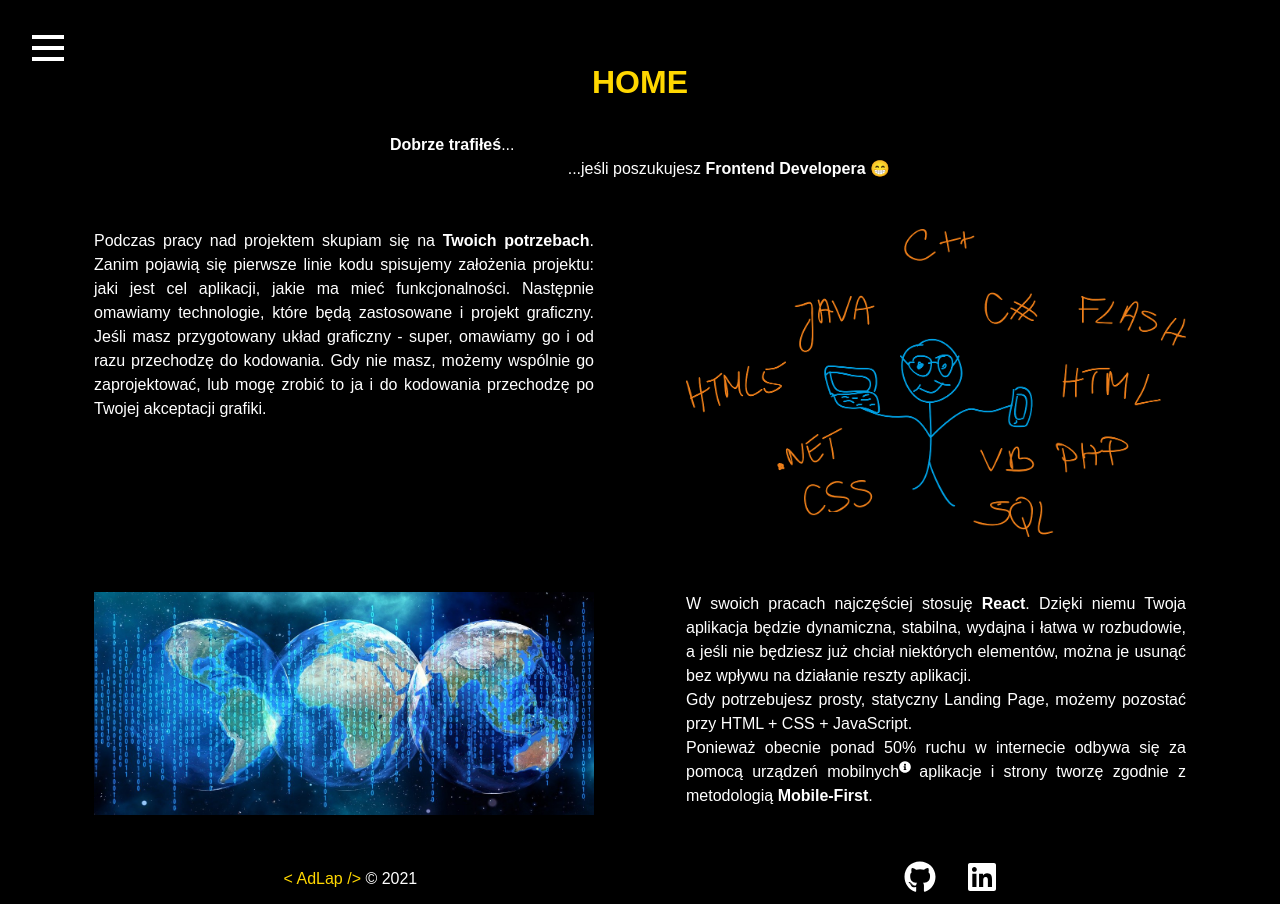
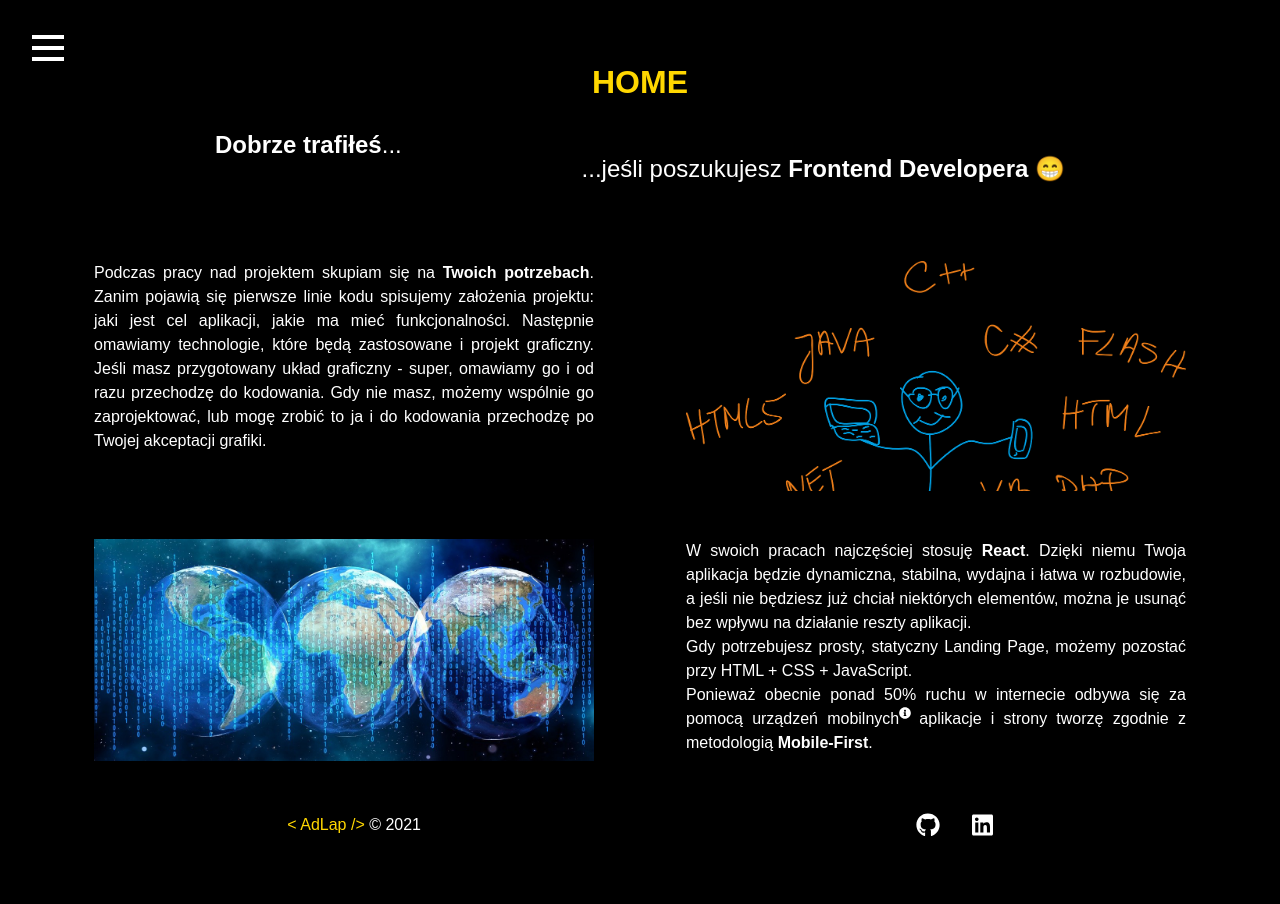
Before and after one commit to AdLap/AdLap-web, a React (Create React App) app: page /home in a window 1280 px wide. After the commit the page ends 850 px from the top, so only its background shows below. Built offline with nearby package versions, Linux system fonts and the light colour scheme.

Commit message:
corrected styles

```diff
--- a/src/about/AboutMe.js
+++ b/src/about/AboutMe.js
@@ -42,7 +42,11 @@ const AboutMe = () => {
     }
 
     return (
-        <section>
+        <motion.section
+            initial={{ opacity: 1 }}
+            animate={{ opacity: 1 }}
+            exit={{ opacity: 0}}
+        >
             <motion.h2
                 initial={{ opacity: 0 }}
                 animate={{ opacity: 1 }}
@@ -54,7 +58,8 @@ const AboutMe = () => {
                 variants={aboutVariants}
                 initial='hidden'
                 animate='visable'
-                exit='exit' r>
+                exit='exit'
+            >
                 <ImgContainer
                     variants={imgVariants}
                 >
@@ -87,7 +92,7 @@ const AboutMe = () => {
                 </DescriptionList>
             </AboutContainer>
 
-        </section>
+        </motion.section>
     );
 }
 
--- a/src/footer/Footer.js
+++ b/src/footer/Footer.js
@@ -36,7 +36,7 @@ const Footer = () => {
             exit='exit'
         >
             <FooterLogo>
-                <Link to='/'>{`< AdLap /> `}</Link>
+                <Link to='/' title='Intro'>{`< AdLap /> `}</Link>
                 &copy; 2021
             </FooterLogo>
             <FooterIcons>
--- a/src/footer/Footer.styled.js
+++ b/src/footer/Footer.styled.js
@@ -28,7 +28,7 @@ export const FooterLogo = styled.div`
 
 export const FooterIcons = styled.div`
     height: 100%;
-    font-size: 2rem;
+    font-size: 1.5rem;
     color: ${({ theme }) => theme.footerIcons};
     display: flex;
     justify-content: center;
--- a/src/home/Home.js
+++ b/src/home/Home.js
@@ -1,5 +1,5 @@
 import React from "react";
-import { motion } from "framer-motion";
+import { animate, motion } from "framer-motion";
 import { Description, HomeContainer, ImgDescription, ImgTech, Technologies, Welcome } from "./Home.styled";
 import { FontAwesomeIcon } from "@fortawesome/react-fontawesome";
 import { faInfoCircle } from "@fortawesome/free-solid-svg-icons";
@@ -7,17 +7,25 @@ import talk from '../assets/talk.png';
 import tech from '../assets/tech.jpg';
 
 const Home = () => {
+    const containerVariants = {
+        hidden: { opacity: 0 },
+        visable: { opacity: 1 },
+        exit: { opacity: 0, x: -5000 }
+    }
+
     return (
         <>
-            <section>
-                <motion.h2
-                    initial={{ opacity: 0 }}
-                    animate={{ opacity: 1 }}
-                    exit={{ opacity: 0 }}
+            <motion.section
+                initial={{ opacity: 0 }}
+                animate={{ opacity: 1 }}
+                exit={{ opacity: 0 }}>
+                <h2>Home</h2>
+                <HomeContainer
+                    variants={containerVariants}
+                    initial='hidden'
+                    animate='visable'
+                    exit='exit'
                 >
-                    Home
-                </motion.h2>
-                <HomeContainer>
                     <Welcome>
                         <strong>Dobrze trafiłeś</strong>...<br /><span>...jeśli poszukujesz <strong>Frontend Developera &#x1F601;</strong></span>
                     </Welcome>
@@ -40,7 +48,7 @@ const Home = () => {
                         <img src={tech} alt={tech} />
                     </ImgTech>
                 </HomeContainer>
-            </section>
+            </motion.section>
         </>
     );
 }
--- a/src/home/Home.styled.js
+++ b/src/home/Home.styled.js
@@ -4,7 +4,7 @@ import { motion } from "framer-motion";
 export const HomeContainer = styled(motion.div)`
     line-height: 1.5em;
     display: grid;
-    grid-template-rows: minmax(auto, auto, auto);
+    grid-template-rows: auto auto auto;
     grid-template-columns: repeat(2, 1fr);
     gap: 3rem;
 `;
@@ -12,7 +12,9 @@ export const HomeContainer = styled(motion.div)`
 export const Welcome = styled.p`
     margin: 0 auto;
     width: 100%;
-    max-width: 500px;
+    max-width: 850px;
+    font-size: 1.5rem;
+    margin-bottom: 2rem;
     grid-row: 1 / 2;
     grid-column: 1 / 3;
 
@@ -39,13 +41,12 @@ export const ImgDescription = styled.div`
     margin: 0 auto;
     width: 100%;
     max-width: 500px;
-    height: 200px;
+    height: 230px;
     overflow: hidden;
     grid-row: 3 / 4;
     grid-column: 1 / 3;
 
     @media (min-width: ${({ theme }) => theme.desktop}) {
-        height: 100%;
         grid-row: 2 / 3;
         grid-column: 2 / 3;
     }
@@ -77,8 +78,8 @@ export const ImgTech = styled.div`
     margin: 0 auto;
     width: 100%;
     max-width: 500px;
-    height: 200px;
-
+    height: 230px;
+    overflow: hidden;
     grid-row: 5 / 6;
     grid-column: 1 / 3;
 
--- a/src/intro/Intro.js
+++ b/src/intro/Intro.js
@@ -54,7 +54,7 @@ const Intro = () => {
                     transition={{ ease: 'easeInOut', duration: 1 }}
                     exit={{ scale: 10, opacity: 0, x: '-300vw', y: '-100vw' }}
                 >
-                    <StyledLink to='/about'>{`<AdLap />`}</StyledLink>
+                    <StyledLink to='/home'>{`<AdLap />`}</StyledLink>
                 </IntroLogo>
                 <IntroDescBox>
                     <IntroDesc
```
